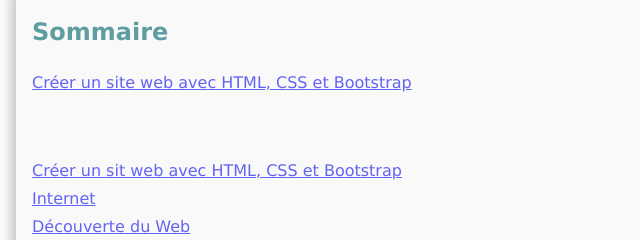
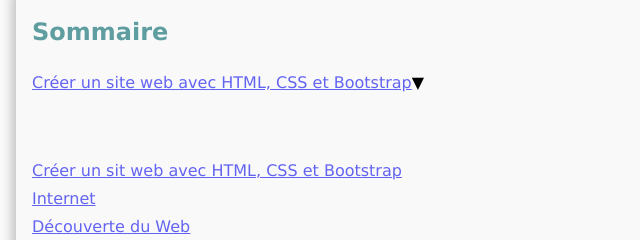
Before and after one commit to FabAtlan/Graduate_developpeur_PHP_Symfony, a plain HTML site: page site/01-html_css_bootstrap/introduceToHtml.html in a window 1280 px wide. Shown: the part 178-418 px from the top of the page, 0-640 px from the left. Drawn offline with Linux system fonts and the light colour scheme.

Commit message:
Add symbole

```diff
--- a/site/01-html_css_bootstrap/introduceToHtml.html
+++ b/site/01-html_css_bootstrap/introduceToHtml.html
@@ -18,7 +18,7 @@
     <section class="summary">
       <h2 class="sub-title-h2">Sommaire</h2>
       <ul>
-        <li class="deroulant"><a href="#">Créer un site web avec HTML, CSS et Bootstrap</a>
+        <li class="deroulant"><a href="#">Créer un site web avec HTML, CSS et Bootstrap</a>&#9660;
           <ol class="under">
             <li><a href="#">Introduction au HTML</a></li>
             <li><a href="#">Syntaxe générale de HTML</a></li>
```
